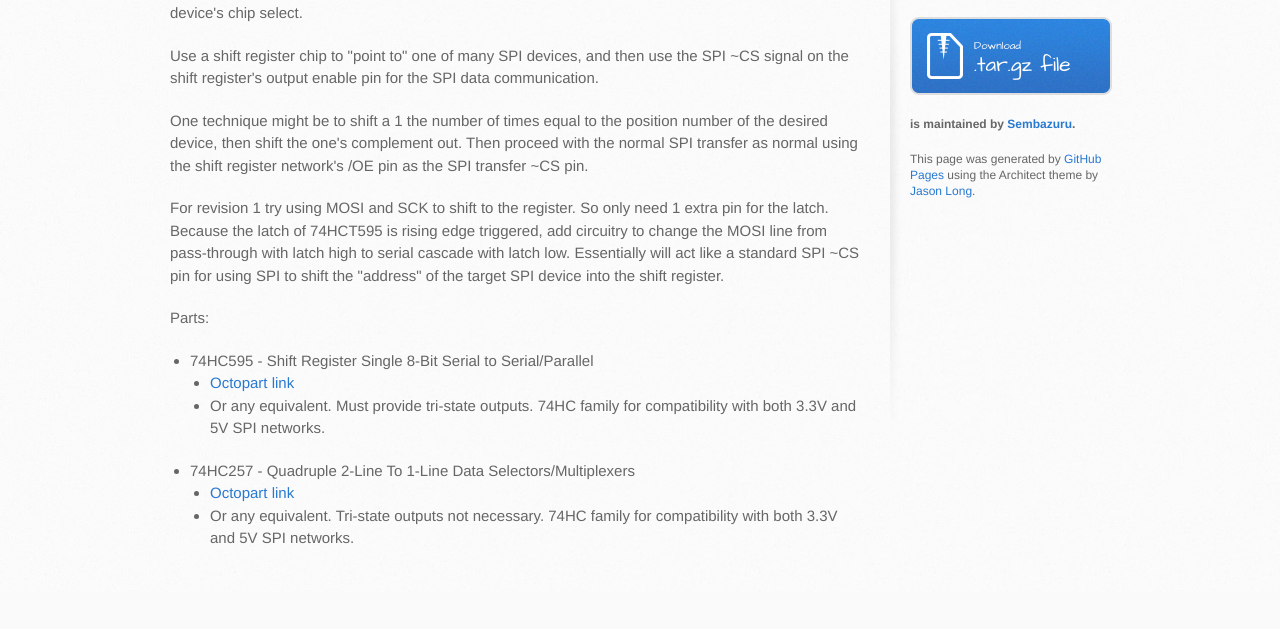
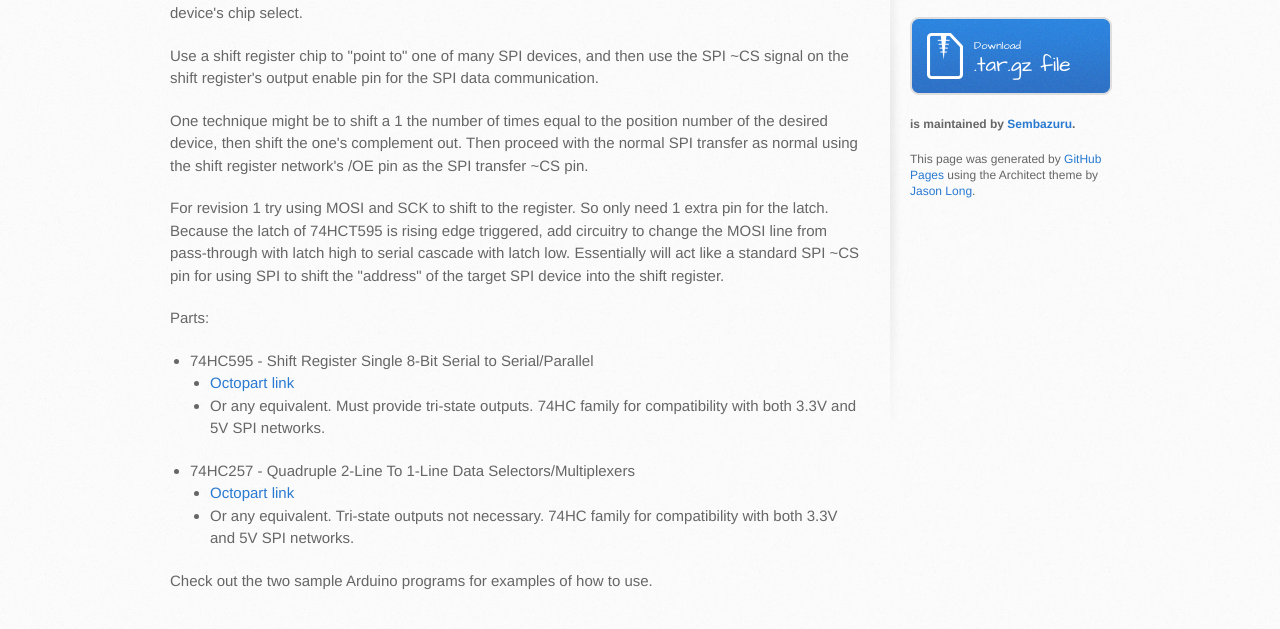
Before and after one commit to Sembazuru/SPI-shift-register-CS, a plain HTML site: page index.html in a window 1280 px wide. Shown: the part 455-1084 px from the top of the page. Before the commit the page ends 1047 px from the top, so only its background shows below. Drawn offline with Linux system fonts and the light colour scheme.

```diff
--- a/index.html
+++ b/index.html
@@ -61,6 +61,8 @@
 </ul>
 </li>
 </ul>
+
+<p>Check out the two sample Arduino programs for examples of how to use.</p>
         </section>
 
         <aside id="sidebar">
```
Also changed, not shown: params.json (+1 -1 lines).
